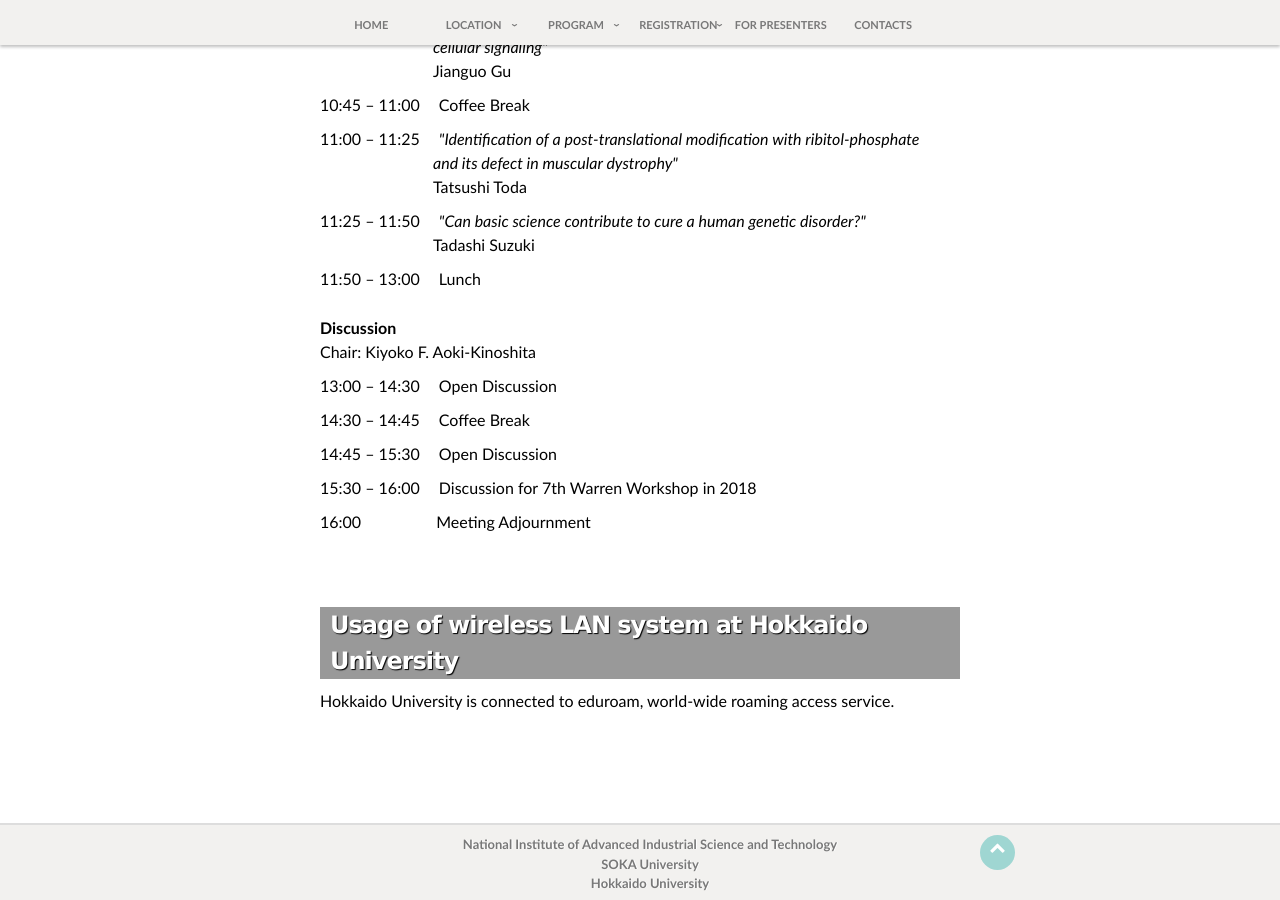
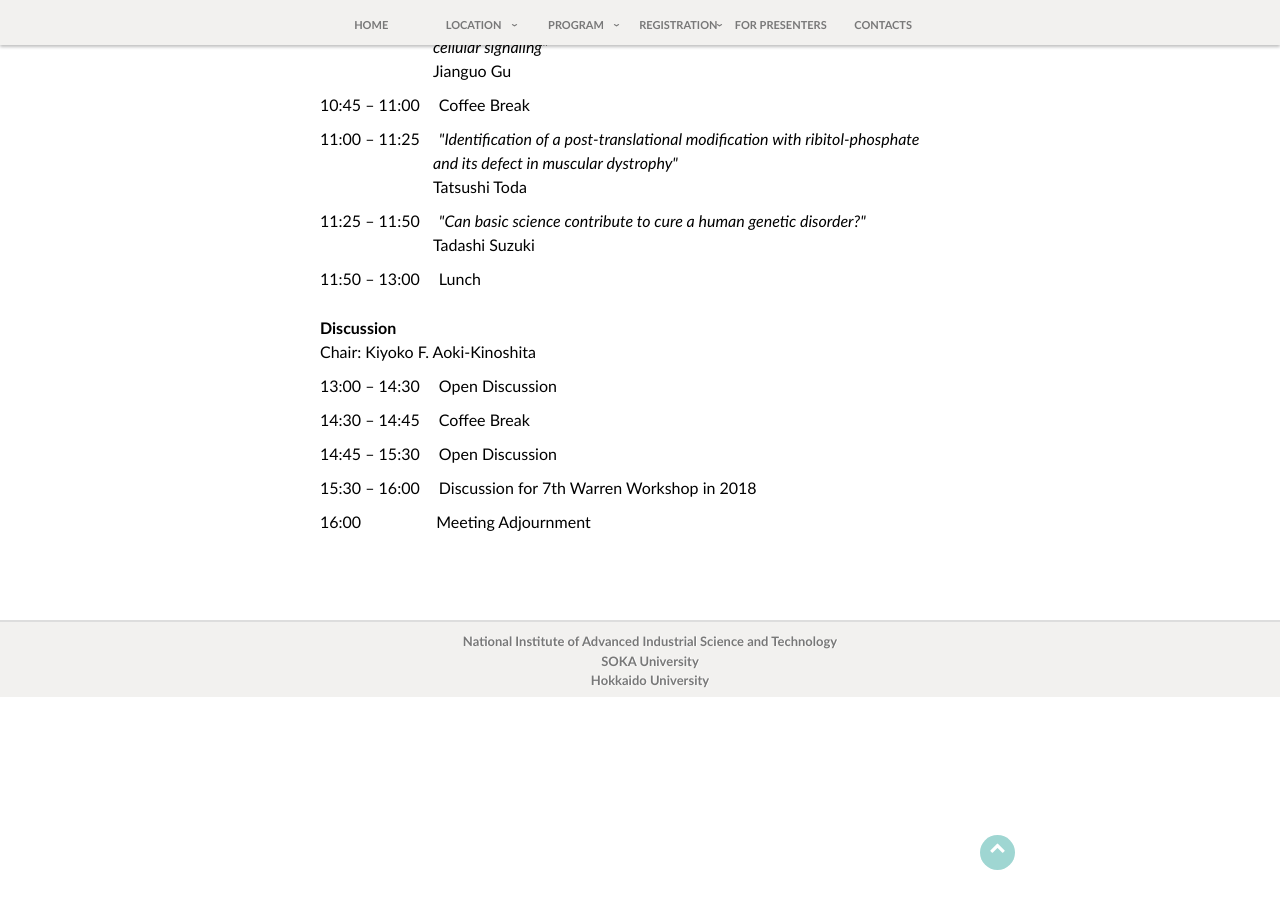
Before and after one commit to yamazakiM/test_warren2016, a Jekyll site: the page built from program/index.md, in a window 1280 px wide and 900 px high, scrolled down 3811 px. Built offline with Jekyll 4.4.1, drawn with Linux system fonts in a browser that asks for light colours; nearby versions of some CDN libraries; library files that are not in the unit come from our copies.

Commit message:
Update index.md

```diff
--- a/program/index.md
+++ b/program/index.md
@@ -350,16 +350,5 @@ Hokkaido University<br>
 <br>
 <br>
 
-<h3>Usage of wireless LAN system at Hokkaido University</h3>
-
-<p>
-	Hokkaido University is connected to eduroam, world-wide roaming access service.
-	<br>
-	<!--To use wireless LAN system at Hokkaido University, please install <strong>CA certificate(SCRoot2ca.crt)</strong> on your device at <a href="http://www.hines.hokudai.ac.jp/temporary_LAN/">Hokkaido University Information Network System web site</a> in advance.-->
-	<br>
-</p>
-<br>
-<br>
-
  </section>
 </div>
```
